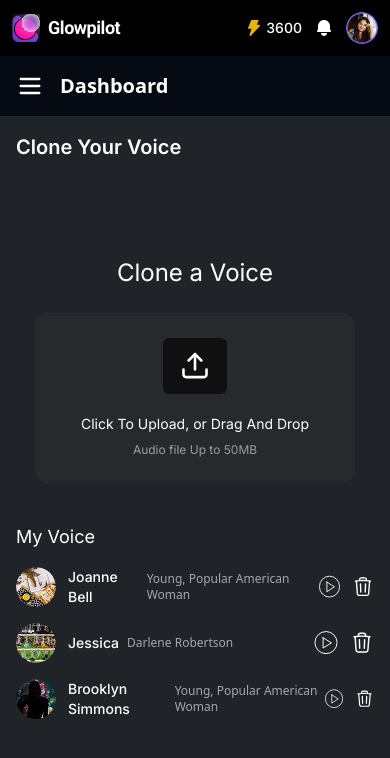
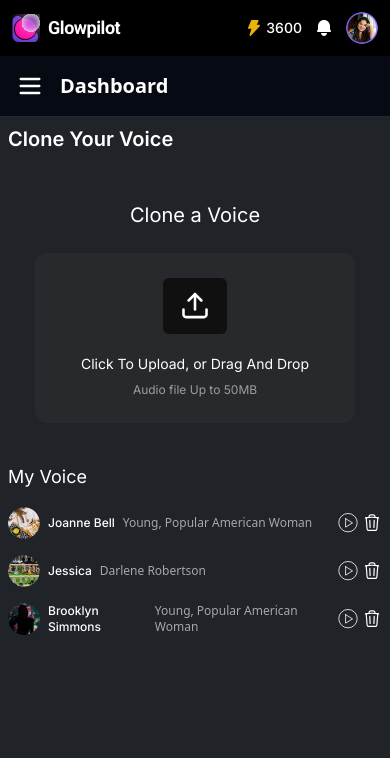
Before and after one commit to viveksharmatws/glowpiolet, a React (Vite) app: page /dashboard/voicecloning in a window 390 px wide. Shown: the top 758 px of the page. Built offline with nearby package versions, Linux system fonts and the light colour scheme.

Commit message:
voice clone ui fixes

```diff
--- a/src/components/VoiceCloning.jsx
+++ b/src/components/VoiceCloning.jsx
@@ -20,20 +20,24 @@ const VoiceCloning = () => {
   ];
 
   return (
-    <section className="flex flex-col items-start  min-h-screen p-4">
+    <section className="flex flex-col items-start  min-h-screen p-2 md:!p-4">
       {/* Title */}
-      <h2 className="text-xl sm:text-2xl font-inter font-semibold text-white text-center mb-24">
+      <h2 className="text-xl sm:text-2xl font-inter font-semibold text-white text-center mb-12 md:!mb-24">
         Clone Your Voice
       </h2>
       <div className="w-full max-w-[633px] mx-auto space-y-10">
         {/* Upload Section */}
         <div className="flex flex-col items-center justify-center">
-          <h2 className="text-white font-inter text-2xl font-light mb-6">
+          <h2 className="text-white font-inter text-xl md:!text-2xl font-light mb-6">
             Clone a Voice
           </h2>
           <div className="bg-[#43434333] rounded-xl border border-[#2A2A2A] p-6 text-center cursor-pointer hover:border-[#8267EC] transition max-w-[320px] w-full">
             <div className="bg-[#101010] px-4 py-3 w-fit h-fit rounded-md mb-5 mx-auto">
-              <img src="/upload.svg" alt="upload" className="h-8 w-8  mx-auto" />
+              <img
+                src="/upload.svg"
+                alt="upload"
+                className="h-8 w-8  mx-auto"
+              />
             </div>
             <p className="text-white font-inter text-sm sm:text-base font-light">
               Click To Upload, or Drag And Drop
@@ -49,44 +53,40 @@ const VoiceCloning = () => {
           <h2 className="text-lg sm:text-xl font-inter font-light text-white mb-4 ">
             My Voice
           </h2>
-
           <div className="space-y-4">
             {voices.map((voice, index) => (
               <div
                 key={index}
-                className="flex items-center justify-between bg-transparent rounded-lg"
+                className="grid grid-cols-[auto_1fr_auto] sm:grid-cols-[auto_1fr_auto] grid-cols-1 sm:items-center gap-2 md:!gap-3 bg-transparent rounded-lg cursor-pointer"
               >
-                {/* Left: Avatar + Info */}
-                <div className="flex items-center gap-3">
                 <img
                   src={voice.img}
                   alt={voice.name}
-                    className="h-10 w-10 rounded-full object-cover"
+                  className="h-8 w-8 md:!h-10 md:!w-10 rounded-full object-cover"
                 />
+
                 <div className="flex gap-2 items-center">
-                    <p className="text-white font-inter font-medium text-sm sm:text-base">
+                  <p className="text-white font-inter font-medium text-xs sm:!text-base">
                     {voice.name}
                   </p>
-                    <p className="text-white/60 text-xs sm:text-sm">
+                  <p className="text-white/60 text-xs sm:!text-sm">
                     {voice.description}
                   </p>
                 </div>
-                </div>
 
-                {/* Right: Actions */}
-                <div className="flex items-center gap-3">
+                <div className="flex items-center gap-1 md:!gap-3 justify-end sm:col-auto col-span-1">
                   <button>
                     <img
                       src="/play.svg"
                       alt="play"
-                      className="h-6 w-6 cursor-pointer"
+                      className="h-5 w-5 md:!h-6 md:!w-6 cursor-pointer"
                     />
                   </button>
                   <button>
                     <img
                       src="/delete.svg"
                       alt="delete"
-                      className="h-6 w-6 cursor-pointer"
+                      className="h-5 w-5 md:!h-6 md:!w-6 cursor-pointer"
                     />
                   </button>
                 </div>
```
Lines whose indentation alone changed are shown as unchanged.
